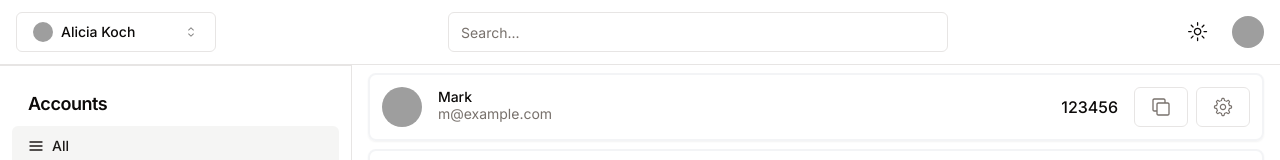
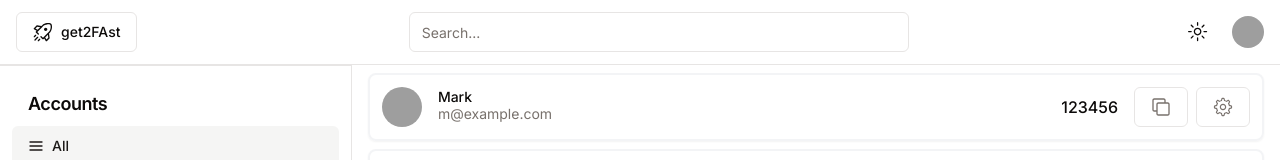
Before and after one commit to anh-ngn/get2FAst, a Next.js app: page / in a window 1280 px wide. Shown: the top 160 px of the page. Built offline with nearby package versions, Linux system fonts and the light colour scheme; grey boxes are pictures that could not be loaded.

Commit message:
move redundant files to trash, change logo

```diff
--- a/app/page.tsx
+++ b/app/page.tsx
@@ -1,7 +1,7 @@
 import { Metadata } from "next"
 import { MainNav } from "@/components/main-nav"
 import { Search } from "@/components/search"
-import TeamSwitcher from "@/components/team-switcher"
+import Logo from "@/components/logo"
 import { UserNav } from "@/components/user-nav"
 import { ModeToggle } from "@/components/mode-toggle"
 import { Sidebar } from "@/components/sidebar"
@@ -105,7 +105,7 @@ export default function Main() {
         <div className="hidden md:flex flex-col border-b">
           <div className="flex h-16 items-center px-4">
             <div className="flex-grow">
-              <TeamSwitcher />
+              <Logo />
               <MainNav className="mx-4" />
             </div>
             <div className="flex justify-center flex-grow items-center space-x-4">
--- /dev/null
+++ b/components/logo.tsx
@@ -0,0 +1,31 @@
+"use client"
+
+import * as React from "react"
+import {
+  RocketIcon
+} from "@radix-ui/react-icons"
+
+import { cn } from "@/lib/utils"
+import { Button } from "@/components/ui/button"
+import {
+  Popover,
+  PopoverTrigger,
+} from "@/components/ui/popover"
+
+
+type ButtonProps = React.ComponentPropsWithoutRef<typeof Button>
+
+interface LogoProps extends ButtonProps { }
+
+export default function Logo({ className }: LogoProps) {
+
+  return (
+    <Button
+      variant="outline"
+      className={cn("justify-between", className)}
+    >
+      <RocketIcon className="h-5 w-5 mr-2" />
+      {"get2FAst"}
+    </Button>
+  )
+}
--- a/components/team-switcher.tsx
+++ /dev/null
@@ -1,214 +0,0 @@
-"use client"
-
-import * as React from "react"
-import {
-  CaretSortIcon,
-  CheckIcon,
-  PlusCircledIcon,
-} from "@radix-ui/react-icons"
-
-import { cn } from "@/lib/utils"
-import {
-  Avatar,
-  AvatarFallback,
-  AvatarImage,
-} from "@/components/ui/avatar"
-import { Button } from "@/components/ui/button"
-import {
-  Command,
-  CommandEmpty,
-  CommandGroup,
-  CommandInput,
-  CommandItem,
-  CommandList,
-  CommandSeparator,
-} from "@/components/ui/command"
-import {
-  Dialog,
-  DialogContent,
-  DialogDescription,
-  DialogFooter,
-  DialogHeader,
-  DialogTitle,
-  DialogTrigger,
-} from "@/components/ui/dialog"
-import { Input } from "@/components/ui/input"
-import { Label } from "@/components/ui/label"
-import {
-  Popover,
-  PopoverContent,
-  PopoverTrigger,
-} from "@/components/ui/popover"
-import {
-  Select,
-  SelectContent,
-  SelectItem,
-  SelectTrigger,
-  SelectValue,
-} from "@/components/ui/select"
-
-const groups = [
-  {
-    label: "Personal Account",
-    teams: [
-      {
-        label: "Alicia Koch",
-        value: "personal",
-      },
-    ],
-  },
-  {
-    label: "Teams",
-    teams: [
-      {
-        label: "Acme Inc.",
-        value: "acme-inc",
-      },
-      {
-        label: "Monsters Inc.",
-        value: "monsters",
-      },
-    ],
-  },
-]
-
-type Team = (typeof groups)[number]["teams"][number]
-
-type PopoverTriggerProps = React.ComponentPropsWithoutRef<typeof PopoverTrigger>
-
-interface TeamSwitcherProps extends PopoverTriggerProps { }
-
-export default function TeamSwitcher({ className }: TeamSwitcherProps) {
-  const [open, setOpen] = React.useState(false)
-  const [showNewTeamDialog, setShowNewTeamDialog] = React.useState(false)
-  const [selectedTeam, setSelectedTeam] = React.useState<Team>(
-    groups[0].teams[0]
-  )
-
-  return (
-    <Dialog open={showNewTeamDialog} onOpenChange={setShowNewTeamDialog}>
-      <Popover open={open} onOpenChange={setOpen}>
-        <PopoverTrigger asChild>
-          <Button
-            variant="outline"
-            role="combobox"
-            aria-expanded={open}
-            aria-label="Select a team"
-            className={cn("w-[200px] justify-between", className)}
-          >
-            <Avatar className="mr-2 h-5 w-5">
-              <AvatarImage
-                src={`https://avatar.vercel.sh/${selectedTeam.value}.png`}
-                alt={selectedTeam.label}
-                className="grayscale"
-              />
-              <AvatarFallback>SC</AvatarFallback>
-            </Avatar>
-            {selectedTeam.label}
-            <CaretSortIcon className="ml-auto h-4 w-4 shrink-0 opacity-50" />
-          </Button>
-        </PopoverTrigger>
-        <PopoverContent className="w-[200px] p-0">
-          <Command>
-            <CommandList>
-              <CommandInput placeholder="Search team..." />
-              <CommandEmpty>No team found.</CommandEmpty>
-              {groups.map((group) => (
-                <CommandGroup key={group.label} heading={group.label}>
-                  {group.teams.map((team) => (
-                    <CommandItem
-                      key={team.value}
-                      onSelect={() => {
-                        setSelectedTeam(team)
-                        setOpen(false)
-                      }}
-                      className="text-sm"
-                    >
-                      <Avatar className="mr-2 h-5 w-5">
-                        <AvatarImage
-                          src={`https://avatar.vercel.sh/${team.value}.png`}
-                          alt={team.label}
-                          className="grayscale"
-                        />
-                        <AvatarFallback>SC</AvatarFallback>
-                      </Avatar>
-                      {team.label}
-                      <CheckIcon
-                        className={cn(
-                          "ml-auto h-4 w-4",
-                          selectedTeam.value === team.value
-                            ? "opacity-100"
-                            : "opacity-0"
-                        )}
-                      />
-                    </CommandItem>
-                  ))}
-                </CommandGroup>
-              ))}
-            </CommandList>
-            <CommandSeparator />
-            <CommandList>
-              <CommandGroup>
-                <DialogTrigger asChild>
-                  <CommandItem
-                    onSelect={() => {
-                      setOpen(false)
-                      setShowNewTeamDialog(true)
-                    }}
-                  >
-                    <PlusCircledIcon className="mr-2 h-5 w-5" />
-                    Create Team
-                  </CommandItem>
-                </DialogTrigger>
-              </CommandGroup>
-            </CommandList>
-          </Command>
-        </PopoverContent>
-      </Popover>
-      <DialogContent>
-        <DialogHeader>
-          <DialogTitle>Create team</DialogTitle>
-          <DialogDescription>
-            Add a new team to manage products and customers.
-          </DialogDescription>
-        </DialogHeader>
-        <div>
-          <div className="space-y-4 py-2 pb-4">
-            <div className="space-y-2">
-              <Label htmlFor="name">Team name</Label>
-              <Input id="name" placeholder="Acme Inc." />
-            </div>
-            <div className="space-y-2">
-              <Label htmlFor="plan">Subscription plan</Label>
-              <Select>
-                <SelectTrigger>
-                  <SelectValue placeholder="Select a plan" />
-                </SelectTrigger>
-                <SelectContent>
-                  <SelectItem value="free">
-                    <span className="font-medium">Free</span> -{" "}
-                    <span className="text-muted-foreground">
-                      Trial for two weeks
-                    </span>
-                  </SelectItem>
-                  <SelectItem value="pro">
-                    <span className="font-medium">Pro</span> -{" "}
-                    <span className="text-muted-foreground">
-                      $9/month per user
-                    </span>
-                  </SelectItem>
-                </SelectContent>
-              </Select>
-            </div>
-          </div>
-        </div>
-        <DialogFooter>
-          <Button variant="outline" onClick={() => setShowNewTeamDialog(false)}>
-            Cancel
-          </Button>
-          <Button type="submit">Continue</Button>
-        </DialogFooter>
-      </DialogContent>
-    </Dialog>
-  )
-}
--- a/components/album-artwork.tsx
+++ b/components/trash/album-artwork.tsx
@@ -13,8 +13,8 @@ import {
   ContextMenuTrigger,
 } from "@/components/ui/context-menu"
 
-import { Album } from "../data/albums"
-import { playlists } from "../data/playlists"
+import { Album } from "../../data/albums"
+import { playlists } from "../../data/playlists"
 
 interface AlbumArtworkProps extends React.HTMLAttributes<HTMLDivElement> {
   album: Album
```
Also changed, not shown: app/get2FAst.png (added), components/trash/date-range-picker.tsx (renamed from components/date-range-picker.tsx), components/trash/menu.tsx (renamed from components/menu.tsx), components/trash/overview.tsx (renamed from components/overview.tsx), components/trash/podcast-empty-placeholder.tsx (renamed from components/podcast-empty-placeholder.tsx), components/trash/recent-sales.tsx (renamed from components/recent-sales.tsx), public/get2FAst.png (added).
